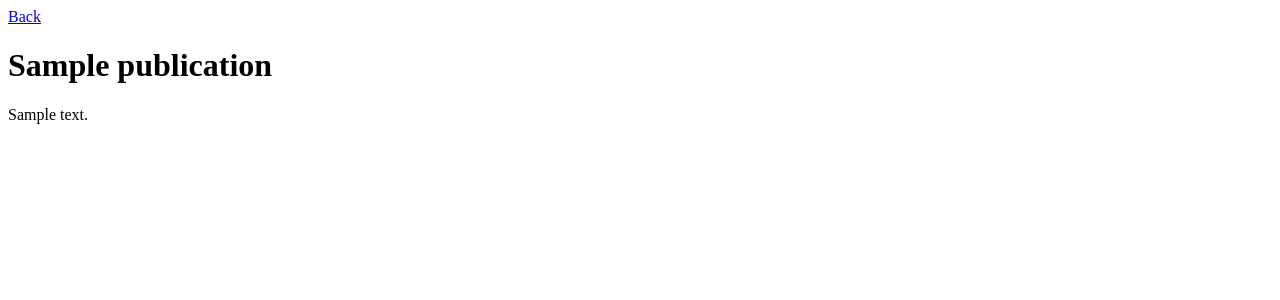
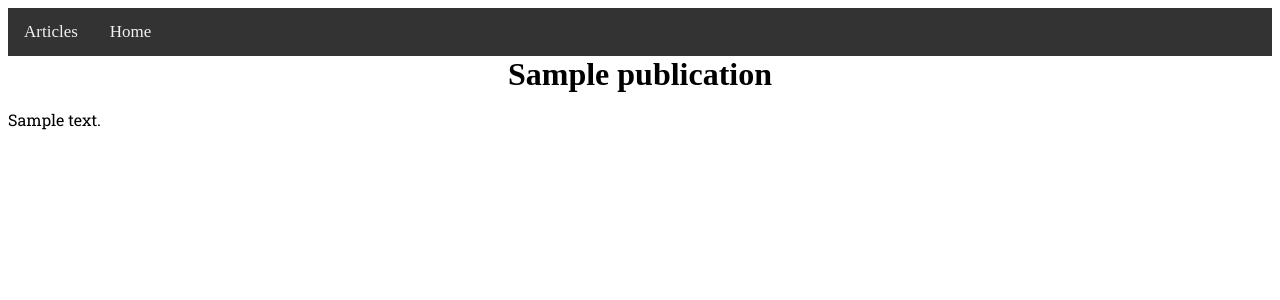
Before and after one commit to resent02/django-blog, a Django app: template mysite/blog/templates/blog/base.html in a window 1280 px wide. Shown: the top 300 px of the page. Run offline with Django 4.2, Linux system fonts and the light colour scheme; the template is opened without the code that fills it: most values are stand-ins (such as "Sample title", 1, 10 or a date in 2020).

Commit message:
Added some css

```diff
--- /dev/null
+++ b/mysite/blog/static/css/base.css
@@ -0,0 +1,40 @@
+@import url('https://fonts.googleapis.com/css2?family=Roboto+Slab:wght@300;400&display=swap');
+
+.text-box {
+    font-family: 'Roboto Slab', serif;
+    font-size: 16px;
+
+}
+
+/* Add a black background color to the top navigation */
+.topnav {
+    background-color: #333;
+    overflow: hidden;
+}
+
+/* Style the links inside the navigation bar */
+.topnav a {
+    float: left;
+    display: block;
+    color: #f2f2f2;
+    text-align: center;
+    padding: 14px 16px;
+    text-decoration: none;
+    font-size: 17px;
+}
+
+/* Change the color of links on hover */
+.topnav a:hover {
+    background-color: #ddd;
+    color: black;
+}
+
+/* Hide the link that should open and close the topnav on small screens */
+.topnav .icon {
+    display: none;
+}
+.title {
+    margin: 0;
+    text-align: center;
+
+}
--- a/mysite/blog/templates/blog/base.html
+++ b/mysite/blog/templates/blog/base.html
@@ -1,12 +1,19 @@
 <!DOCTYPE html>
+{% load static %}
 <html lang="en">
 <head>
     <meta charset="UTF-8">
+    <link rel="stylesheet" href="{% static 'css/base.css' %}">
     <title>{{ publication.title }}</title>
 </head>
 <body>
-    <a href="/blog">Back</a>
-    <h1>{{ publication.title }}</h1>
-    <p>{{ publication.text|linebreaksbr }}</p>
+    <div class="topnav">
+            <a href="/blog">Articles</a>
+        <a href="/">Home</a>
+    </div>
+    <h1 class="title">{{ publication.title }}</h1>
+    <div class="text-box">
+        <p>{{ publication.text|linebreaksbr }}</p>
+    </div>
 </body>
 </html>
--- a/mysite/blog/views.py
+++ b/mysite/blog/views.py
@@ -1,5 +1,3 @@
-import logging
-
 from django.shortcuts import render
 from .models import Publication
 from django.utils import timezone
```
Also changed, not shown: README.md.
